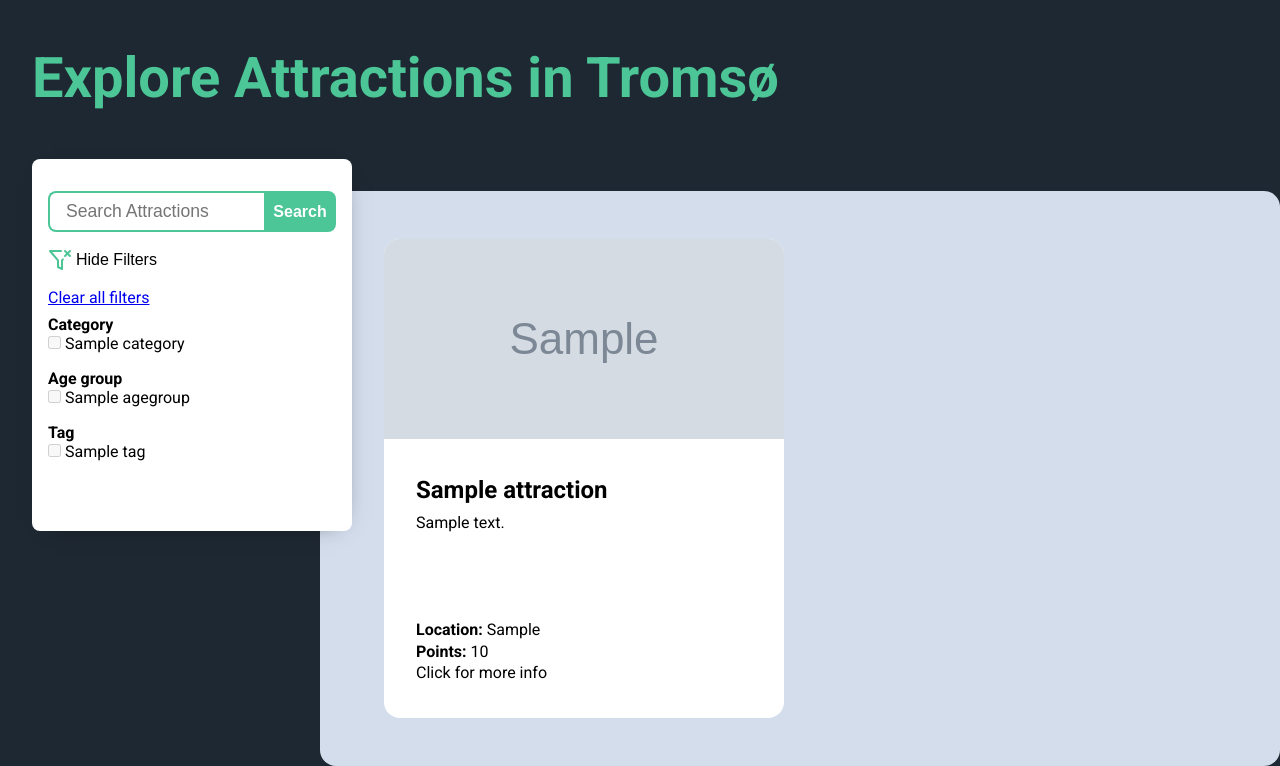
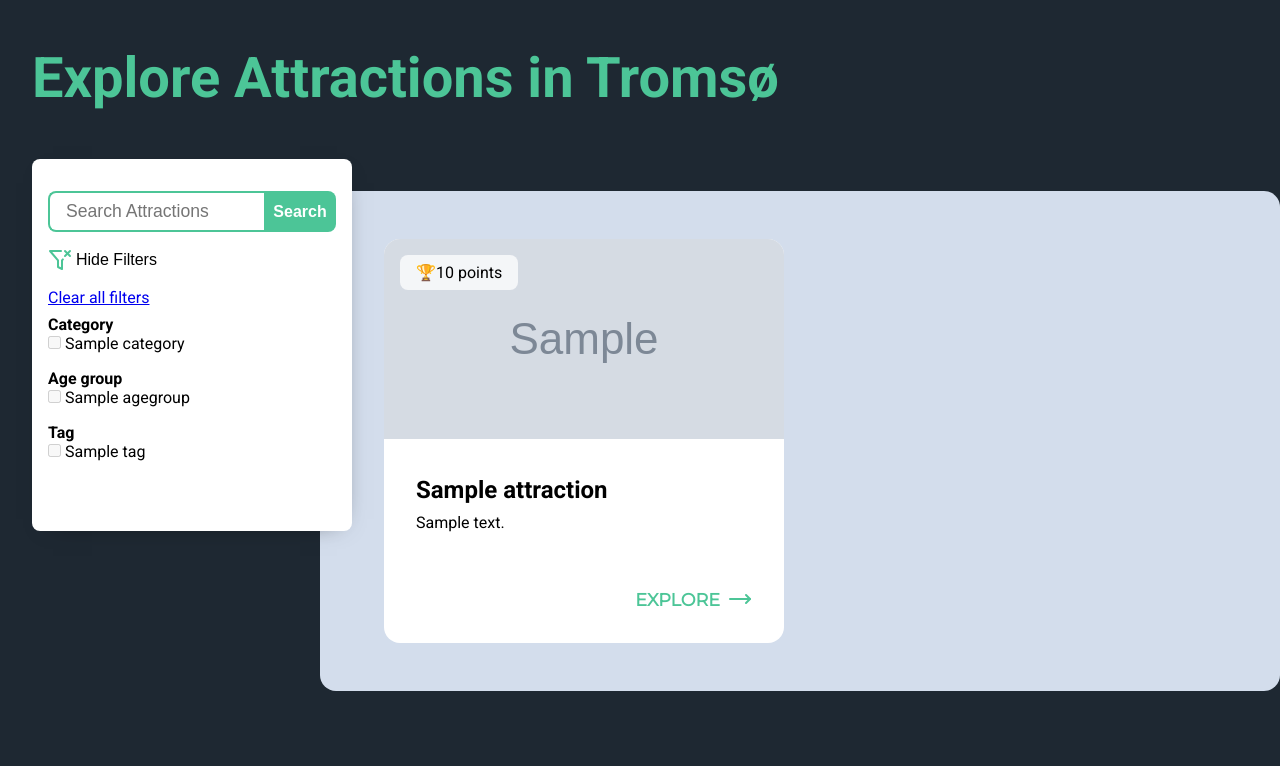
Before and after one commit to madeleinewoodbury/arctic-sprint-solutions, a Flask app: page /attractions in a window 1280 px wide. Shown: the part 51-817 px from the top of the page. After the commit the page ends 742 px from the top, so only its background shows below. Run offline with Flask 3, Linux system fonts and the light colour scheme; tables that the repository leaves empty hold one stand-in row (values such as "Sample post"); grey boxes marked "Sample" are stand-in pictures.

Commit message:
update attraction card styling

```diff
--- a/app/attractions/templates/attractions_items.html
+++ b/app/attractions/templates/attractions_items.html
@@ -1,5 +1,9 @@
 <div class="attraction">
-    <a href="{{ url_for('attractions.get_attraction', attraction_id=attraction.id) }}">
+    <a
+        href="{{ url_for('attractions.get_attraction', attraction_id=attraction.id) }}">
+        <div class="points">
+            <span>🏆</span> {{ attraction.points }} {{ _("points") }}
+        </div>
         {% if attraction.image %}
         <div class="image-container">
             <img src="{{ attraction.image }}" alt="{{ attraction.name }}">
@@ -8,13 +12,17 @@
         <div class="text-container">
             <div class="top">
                 <h5>{{ attraction.name }}</h5>
-                <p class="description">{{ attraction.description | truncate(150, true) }} </p>
+                <p class="description">{{ attraction.description | truncate(150,
+                    true) }} </p>
             </div>
-            <div class="info">
-                <p><span>Location: </span>{{ attraction.location }}</p>
-                <p><span>Points: </span>{{ attraction.points }}</p>
-                <p>Click for more info</p>
-            </div>
+            <span class="link-text">Explore <svg
+                    xmlns="http://www.w3.org/2000/svg" width="24" height="24"
+                    viewBox="0 0 24 24" fill="none" stroke="currentColor"
+                    stroke-width="2" stroke-linecap="round"
+                    stroke-linejoin="round" class="lucide lucide-move-right">
+                    <path d="M18 8L22 12L18 16" />
+                    <path d="M2 12H22" />
+                </svg></span>
         </div>
     </a>
 </div>
--- a/app/static/css/attractions.css
+++ b/app/static/css/attractions.css
@@ -41,6 +41,7 @@
   display: flex;
   flex-direction: column;
   gap: 1rem;
+  z-index: 10;
 }
 
 .attractions .form-wrapper form {
@@ -141,7 +142,7 @@
   width: 100%;
 }
 
-
+/* Attractions */
 .attractions-container {
   background-color: var(--bg-light);
   border-radius: 1rem;
@@ -164,6 +165,19 @@
   background-color: var(--white);
   border-radius: 1rem;
   height: fit-content;
+  position: relative;
+}
+
+.points {
+  position: absolute;
+  top: 1rem;
+  left: 1rem;
+  background-color: rgba(255,255,255,0.75);
+  padding: .5rem 1rem;
+  border-radius: .5rem;
+  display: flex;
+  justify-content: center;
+  align-items: center;
 }
 
 .attraction img {
@@ -192,6 +206,7 @@
   font-size: 1rem;
   line-height: 1.1;
   padding-bottom: 1rem;
+
 }
 
 .attraction .info {
@@ -210,6 +225,19 @@
 .attraction a {
   text-decoration: none;
   color: inherit;
+}
+
+.attraction .link-text {
+  font-size: 1.1rem;
+  text-align: right;
+  color: var(--primary);
+  text-transform: uppercase;
+  font-family: var(--secondary-font);
+  font-weight: bold;
+  display: flex;
+  align-items: center;
+  justify-content: right;
+  gap: .5rem;
 }
 
 @media (min-width: 500px) {
@@ -252,7 +280,7 @@
   }
 
   .attraction .text-container {
-    height: 275px;
+    height: 250px;
   }
 
   .attractions .filter-wrapper {
@@ -323,7 +351,7 @@
   }
 
   .attraction .text-container {
-    height: 275px;
+    height: 200px;
   }
 
 }
@@ -344,7 +372,7 @@
   }
 
   .attraction .text-container {
-    height: 350px;
+    height: 250px;
   }
 
 }
```
